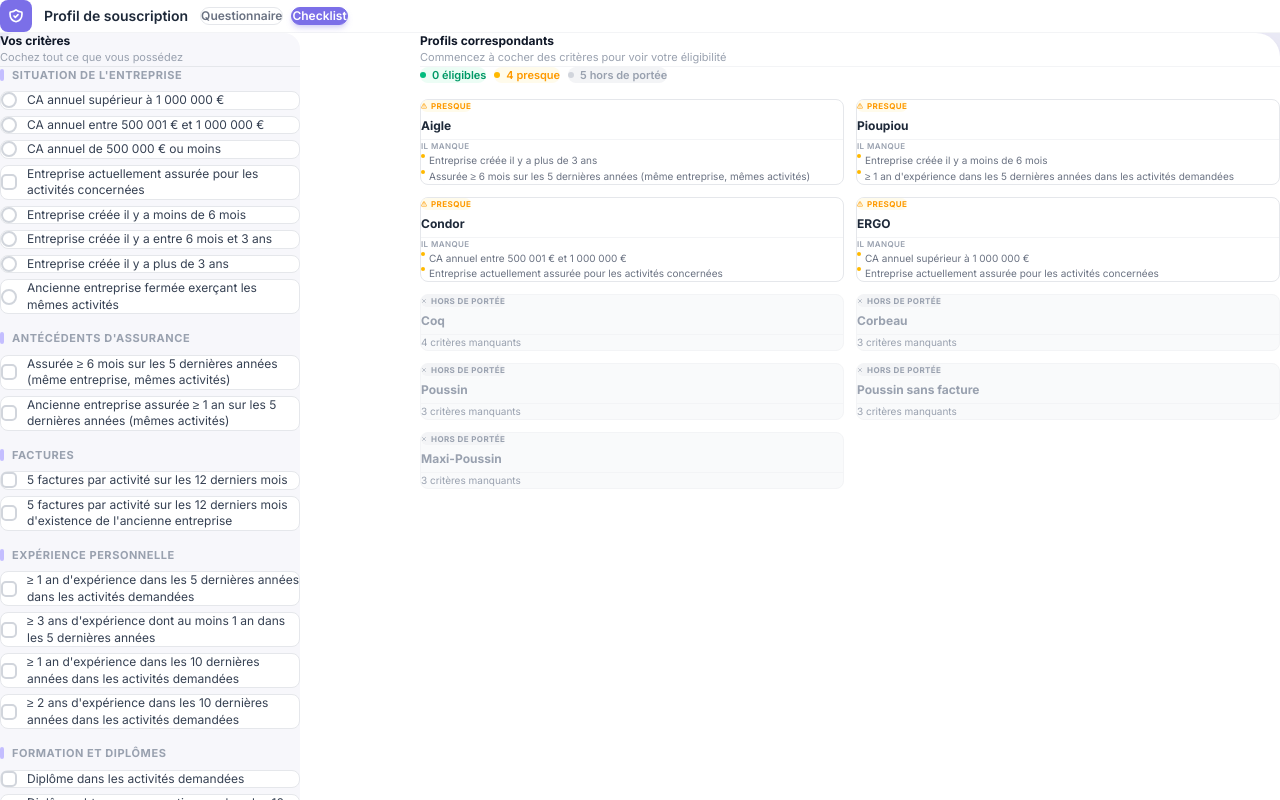
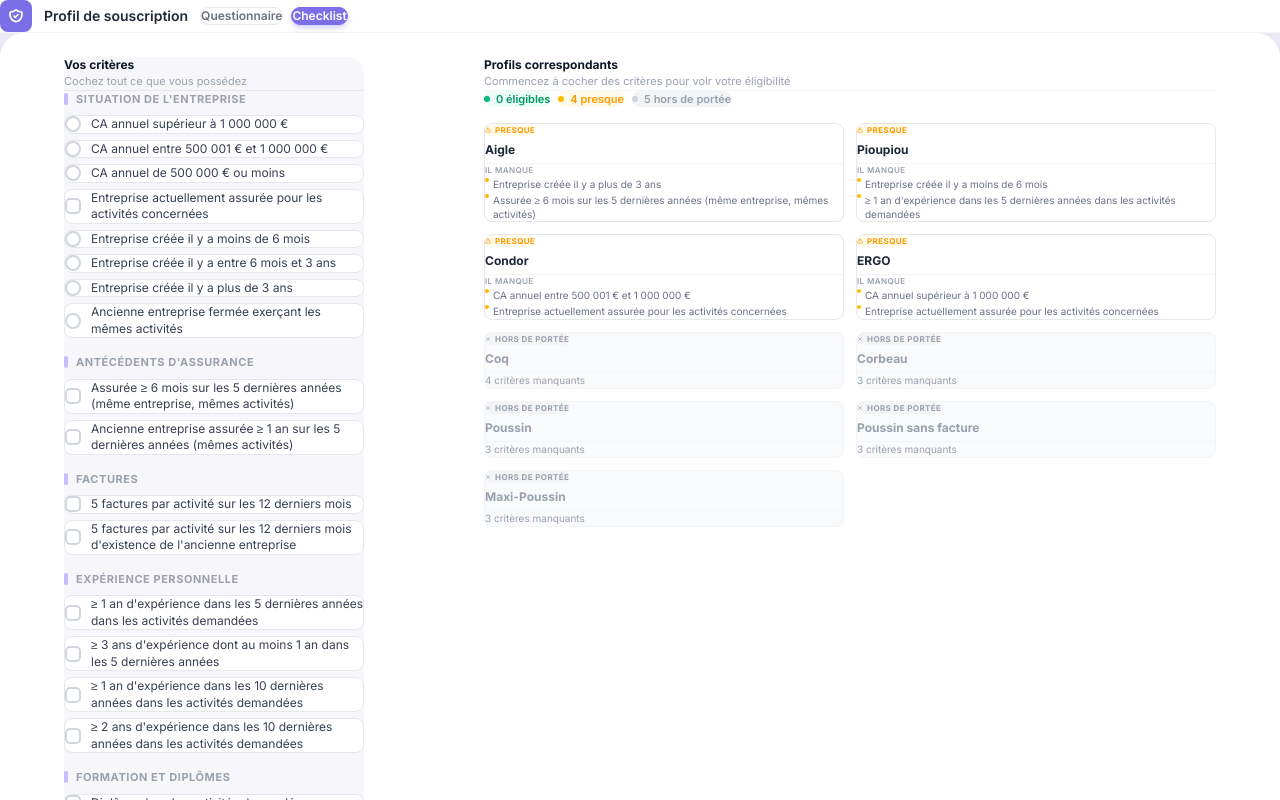
Before and after one commit to valentinbertrand-commits/insurance-profiler, a React (Vite) app: page / in a window 1280 px wide. Both pictures are taken after a click on the button "Checklist". Built offline with nearby package versions, Linux system fonts and the light colour scheme.

Commit message:
Use inline styles to enforce 64px horizontal padding between columns
Tailwind px-16 wasn't being applied; switched to inline style for reliability.

Co-Authored-By: Claude Sonnet 4.6 <noreply@anthropic.com>

```diff
--- a/src/components/checklist/ChecklistView.tsx
+++ b/src/components/checklist/ChecklistView.tsx
@@ -21,7 +21,7 @@ export function ChecklistView() {
       className="bg-white rounded-3xl flex-1 flex flex-col"
       style={{ boxShadow: '0 2px 4px rgba(0,0,0,0.04), 0 16px 48px rgba(123,111,232,0.10)' }}
     >
-      <div className="flex flex-1 gap-[120px] px-16 py-6">
+      <div className="flex flex-1" style={{ gap: '120px', padding: '24px 64px' }}>
 
         {/* ── Colonne gauche : critères ────────────────────────────────────── */}
         <div className="w-[300px] shrink-0 bg-[#F7F7FB] rounded-2xl flex flex-col">
```
